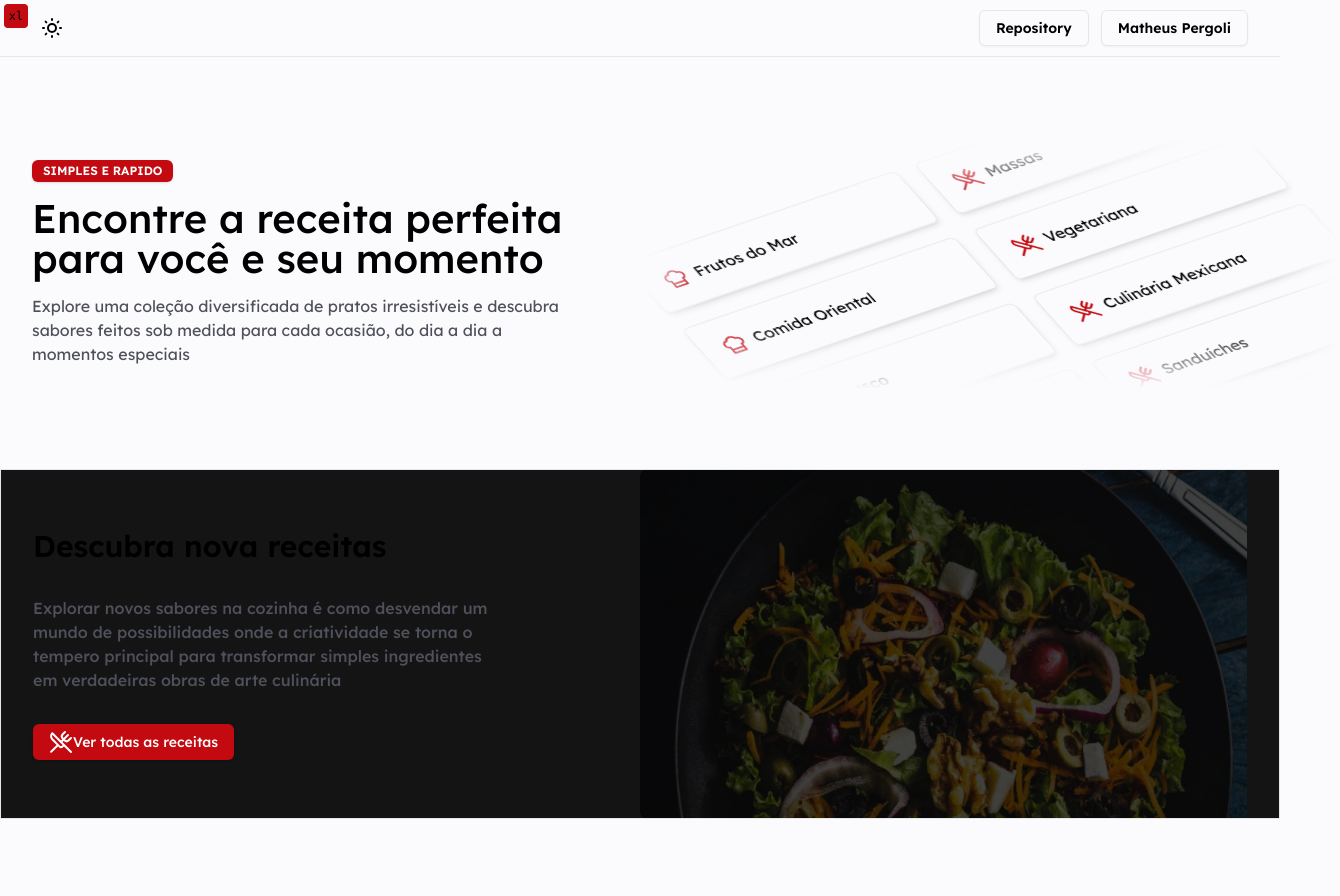
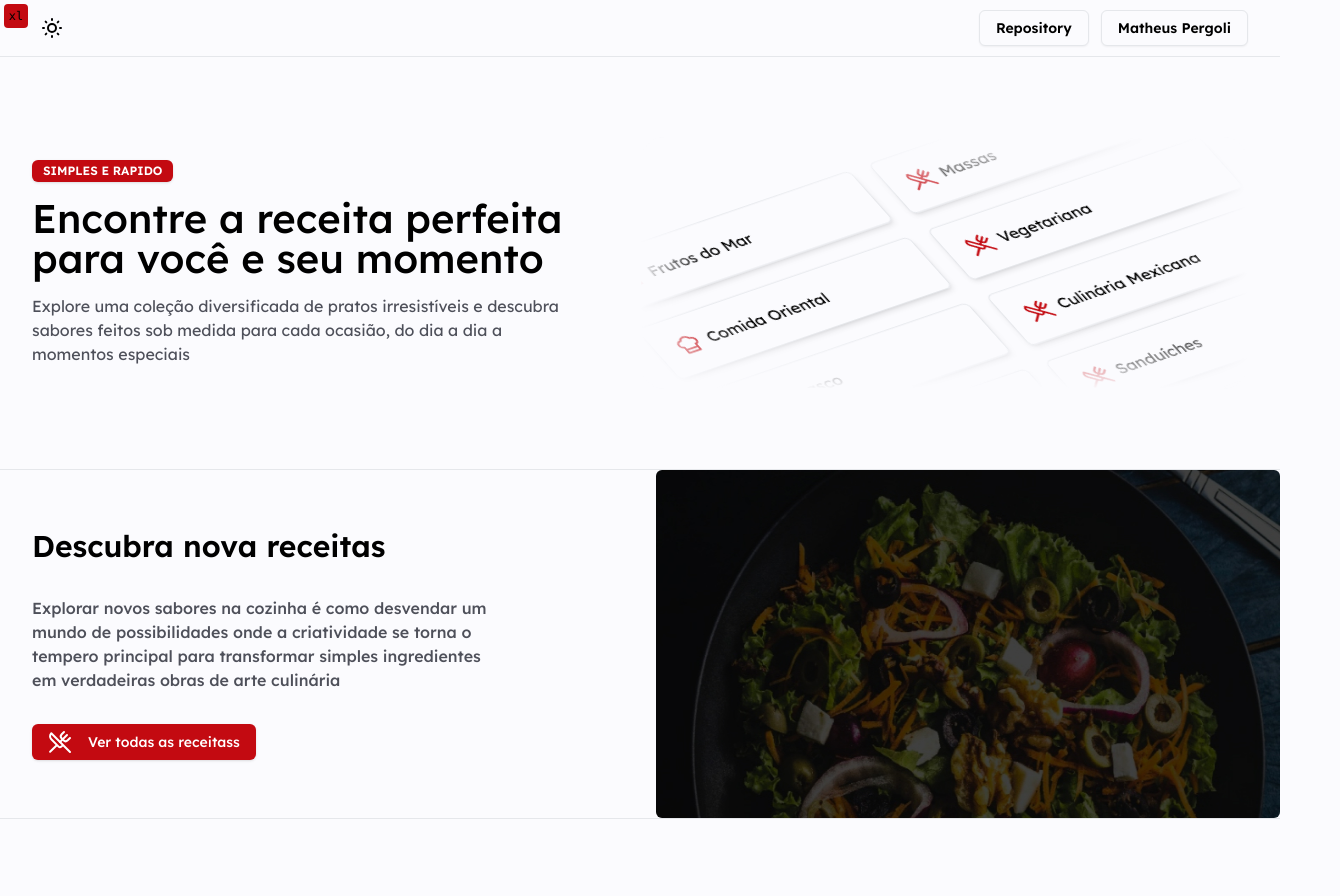
Before and after one commit to Draft-Team/draftplus, a Next.js app: page / in a window 1280 px wide. Shown: the top 896 px of the page, 1340 px wide, since content can reach past the window. Built offline with nearby package versions, Linux system fonts and the light colour scheme; no server answers.

Commit message:
style: add color style for light mode

```diff
--- a/src/app/page.tsx
+++ b/src/app/page.tsx
@@ -38,7 +38,7 @@ export default async function Page() {
 			</header>
 
 			<main className='container mx-auto'>
-				<section className='grid grid-cols-1 items-center sm:grid-cols-2'>
+				<section className='grid grid-cols-1 items-center md:grid-cols-2'>
 					<div className='flex flex-col gap-3 md:gap-4'>
 						<Badge className='w-max'>SIMPLES E RAPIDO</Badge>
 						<h1 className='max-w-[540px] text-3xl font-medium leading-9 md:text-4xl lg:text-[40px]'>
@@ -49,15 +49,15 @@ export default async function Page() {
 							feitos sob medida para cada ocasião, do dia a dia a momentos especiais
 						</p>
 					</div>
-					<div className='hidden w-[700px] sm:block'>
+					<div className='w-max-[700px] hidden md:block'>
 						<HeroAnimation />
 					</div>
 				</section>
 			</main>
 
-			<section className='mt-20 border bg-[#141414] '>
-				<div className='container mx-auto grid grid-cols-2 items-center '>
-					<div className='max-w-[463px]'>
+			<section className='mt-20 border-y bg-[url("/food-cta.jpg")] bg-cover bg-no-repeat bg-blend-overlay dark:bg-[#333]  md:bg-none dark:md:bg-[#141414]'>
+				<div className='container mx-auto grid grid-cols-1 items-center md:grid-cols-2 md:pr-0'>
+					<div className='max-w-[463px] py-7 md:py-0'>
 						<h2 className='text-3xl font-semibold'>Descubra nova receitas</h2>
 						<p className='mb-8 mt-8 font-medium text-muted-foreground'>
 							Explorar novos sabores na cozinha é como desvendar um mundo de
@@ -65,12 +65,12 @@ export default async function Page() {
 							transformar simples ingredientes em verdadeiras obras de arte culinária
 						</p>
 
-						<Button>
+						<Button className='flex gap-4'>
 							<UtensilsCrossed />
-							Ver todas as receitas
+							Ver todas as receitass
 						</Button>
 					</div>
-					<div className='relative h-[348px] max-w-[736px] overflow-hidden rounded-md'>
+					<figure className='relative hidden h-[348px] max-w-[736px] overflow-hidden rounded-md md:block'>
 						<BlurImage
 							className='h-full w-full'
 							src='/food-cta.jpg'
@@ -79,7 +79,7 @@ export default async function Page() {
 							blurDataURL={placeholderBlurhash}
 							alt='DraftPlus Logo'
 						/>
-					</div>
+					</figure>
 				</div>
 			</section>
 		</>
--- a/src/shared/components/footer/footer.tsx
+++ b/src/shared/components/footer/footer.tsx
@@ -65,11 +65,13 @@ export const Footer = () => {
 			</div>
 			<hr className='mb-6 mt-16 h-1 w-full text-muted-foreground' />
 			<div className='mb-4 flex flex-col-reverse items-center sm:flex-row sm:justify-between'>
-				<span className='text-center text-white/80 sm:text-start'>
+				<span className='text-center dark:text-white/80 sm:text-start'>
 					© 2024 Draftplus Inc. All rights reserved.
 				</span>
-				<Button className='w-min' variant={'link'}>
-					Voltar para o topo <ChevronsUp className='text-white' />
+				<Button asChild className='w-min' variant={'link'}>
+					<Link href={'/receitas'}>
+						Voltar para o topo <ChevronsUp className='text-white' />
+					</Link>
 				</Button>
 			</div>
 		</footer>
--- a/src/styles/globals.css
+++ b/src/styles/globals.css
@@ -72,6 +72,11 @@
 	}
 }
 
+::selection {
+	background: #c30a11;
+	color: #fff;
+}
+
 /* used in hero section */
 .scene {
 	--buff: 4rem;
```
